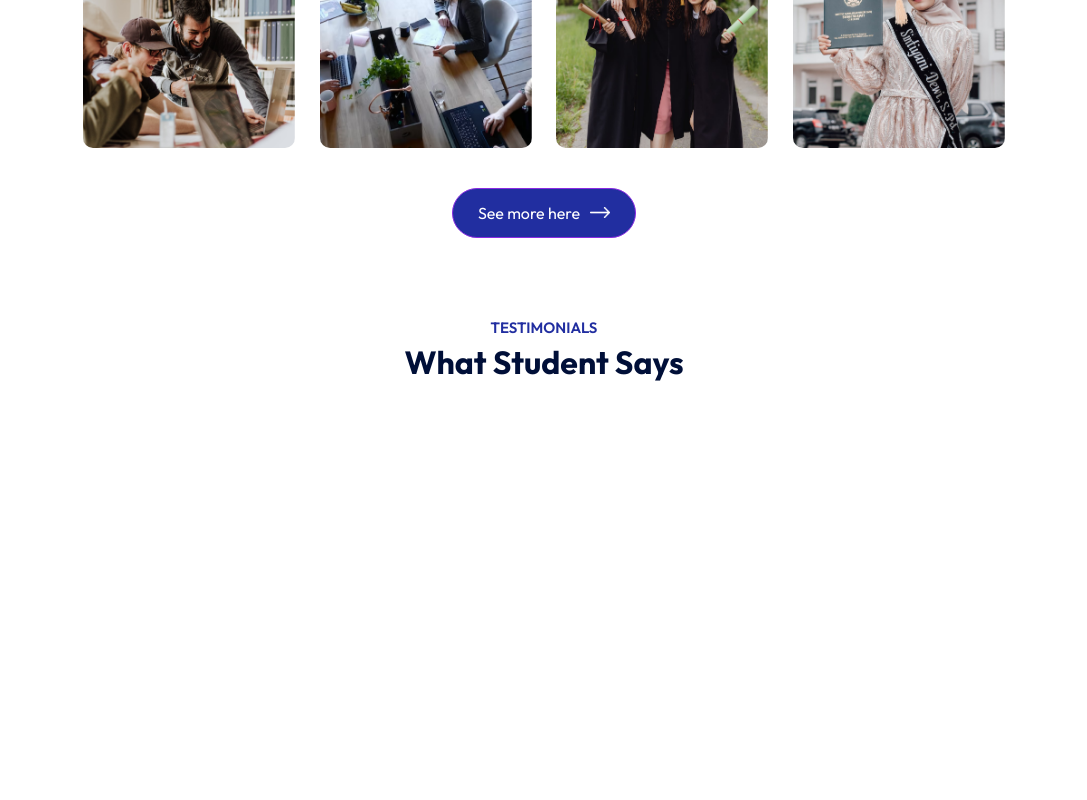
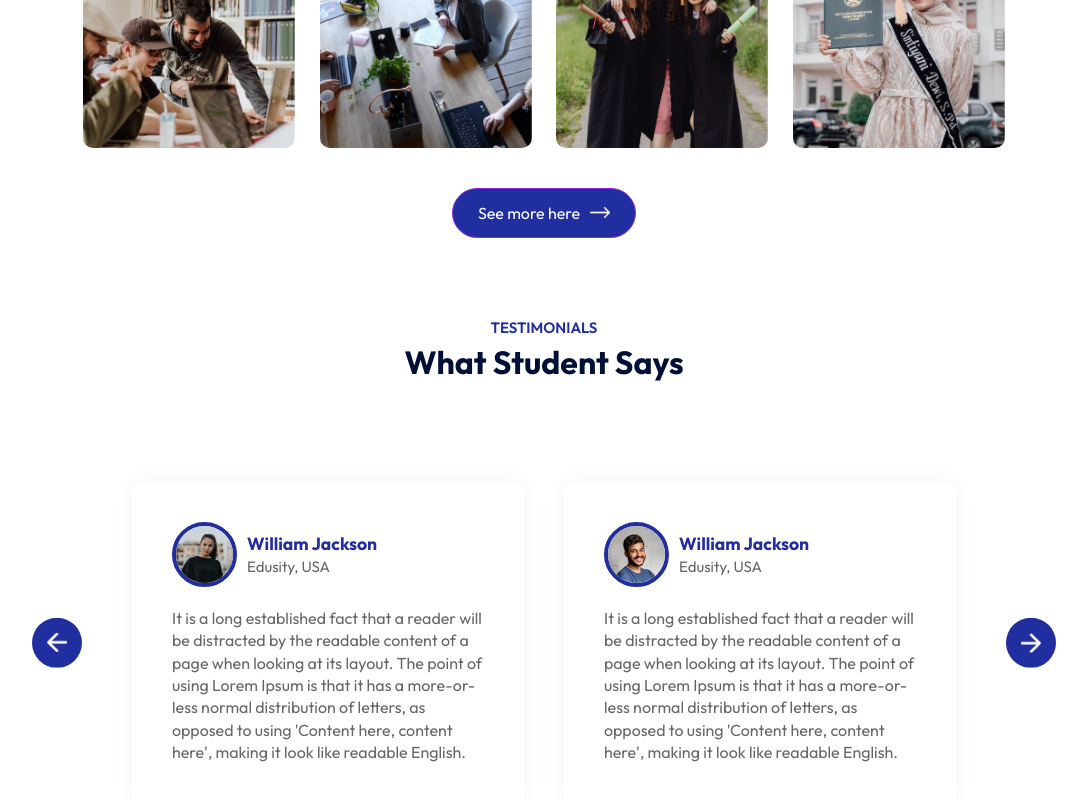
Before and after one commit to kjananga99/Edusity_Project, a React (Vite) app: page / in a window 1280 px wide. Shown: the part 2161-2961 px from the top of the page, without its empty margins (96-1183 px from the left). Before the commit the page ends 2573 px from the top, so only its background shows below. Built offline with nearby package versions, Linux system fonts and the light colour scheme.

Commit message:
add slider option

```diff
--- a/src/App.jsx
+++ b/src/App.jsx
@@ -5,6 +5,7 @@ import Programs from './Components/Programs/Programs'
 import Title from './Components/Title/Title'
 import About from './Components/About/About'
 import Campus from './Components/Campus/Campus'
+import Testimonials from './Components/Testimonials/Testimonials'
 
 const App = () => {
   return (
@@ -18,6 +19,7 @@ const App = () => {
         <Title subTitle='Gallery' title='Campus Photos'/>
         <Campus/>
         <Title subTitle='TESTIMONIALS' title='What Student Says'/>
+        <Testimonials/>
       </div>
     </div>
   )
--- a/src/Components/Testimonials/Testimonials.css
+++ b/src/Components/Testimonials/Testimonials.css
@@ -0,0 +1,65 @@
+.testimonials{
+    margin: 80px auto;
+    padding: 0 80px;
+    position: relative;
+}
+
+.next-btn, .back-btn{
+    position: absolute;
+    top: 50%;
+    right: 0;
+    transform: translateY(-50%);
+    padding: 15px;
+    width: 50px;
+    border-radius: 50%;
+    cursor: pointer;
+    background: #212EA0;
+}
+
+.back-btn{
+    right: auto;
+    left: 0;
+}
+
+.slider{
+    overflow: hidden;
+}
+
+.slider ul{
+    display: flex;
+    width: 200%;
+    overflow-x: hidden;
+    transition: 0.5s;
+}
+
+.slider ul li{
+    list-style: none;
+    width: 50%;
+    padding: 20px;
+}
+
+.slide{
+    box-shadow: 0 0 20px rgba(0,0,0,0.05);
+    padding: 40px;
+    border-radius: 10px;
+    color: #676767;
+    line-height: 1.4;
+}
+
+.slider img{
+    width: 65px;
+    border-radius: 50%;
+    margin-right: 10px;
+    border: 4px solid #212EA0;
+}
+
+.user-info{
+    display: flex;
+    align-items: center;
+    margin-bottom: 20px;
+    font-size: 15px;
+}
+
+.user-info h3{
+    color: #212EA0;
+}
--- a/src/Components/Testimonials/Testimonials.jsx
+++ b/src/Components/Testimonials/Testimonials.jsx
@@ -1,10 +1,87 @@
-import React from 'react'
+import React, { useRef } from 'react'
 import './Testimonials.css'
+import next_icon from "../../assets/next-icon.png"
+import back_icon from "../../assets/back-icon.png"
+import user_1 from "../../assets/user-1.png"
+import user_2 from "../../assets/user-2.png"
+import user_3 from "../../assets/user-3.png"
+import user_4 from "../../assets/user-4.png"
+
 
 const Testimonials = () => {
+
+    const slider = useRef();
+    let tx = 0;
+
+    const slideForward = ()=>{
+        if(tx > -50){
+            tx -= 25;
+        }
+        slider.current.style.transform = `translateX(${tx}%)`;
+    }
+    const slideBackward = ()=>{
+        if(tx < 0){
+            tx += 25;
+        }
+        slider.current.style.transform = `translateX(${tx}%)`;
+    }
+
   return (
-    <div>
-
+    <div className='testimonials'>
+      <img src={next_icon} alt="" className='next-btn' onClick={slideForward}/>
+      <img src={back_icon} alt="" className='back-btn' onClick={slideBackward}/>
+      <div className="slider">
+        <ul ref={slider}>
+            <li>
+                <div className="slide">
+                    <div className="user-info">
+                        <img src={user_1} alt="" />
+                        <div>
+                            <h3>William Jackson</h3>
+                            <span>Edusity, USA</span>
+                        </div>
+                    </div>
+                    <p>It is a long established fact that a reader will be distracted by the readable content of a page when looking at its layout. The point of using Lorem Ipsum is that it has a more-or-less normal distribution of letters, as opposed to using 'Content here, content here', making it look like readable English.</p>
+                </div>
+            </li>
+            <li>
+                <div className="slide">
+                    <div className="user-info">
+                        <img src={user_2} alt="" />
+                        <div>
+                            <h3>William Jackson</h3>
+                            <span>Edusity, USA</span>
+                        </div>
+                    </div>
+                    <p>It is a long established fact that a reader will be distracted by the readable content of a page when looking at its layout. The point of using Lorem Ipsum is that it has a more-or-less normal distribution of letters, as opposed to using 'Content here, content here', making it look like readable English.</p>
+                </div>
+            </li>
+            <li>
+                <div className="slide">
+                    <div className="user-info">
+                        <img src={user_3} alt="" />
+                        <div>
+                            <h3>William Jackson</h3>
+                            <span>Edusity, USA</span>
+                        </div>
+                    </div>
+                    <p>It is a long established fact that a reader will be distracted by the readable content of a page when looking at its layout. The point of using Lorem Ipsum is that it has a more-or-less normal distribution of letters, as opposed to using 'Content here, content here', making it look like readable English.</p>
+                </div>
+            </li>
+            <li>
+                <div className="slide">
+                    <div className="user-info">
+                        <img src={user_4} alt="" />
+                        <div>
+                            <h3>William Jackson</h3>
+                            <span>Edusity, USA</span>
+                        </div>
+                    </div>
+                    <p>It is a long established fact that a reader will be distracted by the readable content of a page when looking at its layout. The point of using Lorem Ipsum is that it has a more-or-less normal distribution of letters, as opposed to using 'Content here, content here', making it look like readable English.</p>
+                </div>
+            </li>
+        </ul>
+      </div>
     </div>
   )
 }
```
